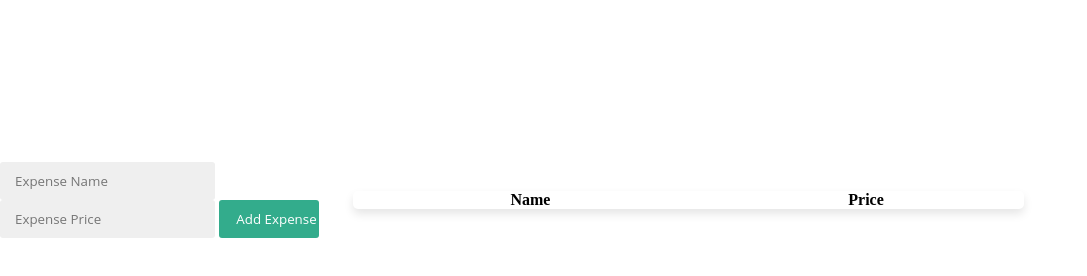
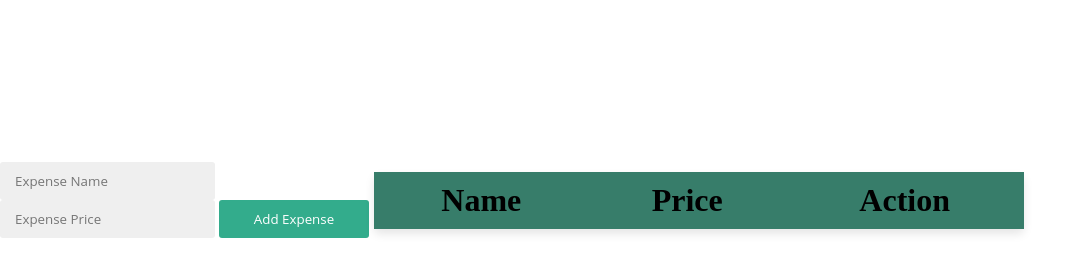
Before and after one commit to adamhayek2/expense-tracker, a plain HTML site: page index.html in a window 1280 px wide. Shown: the whole page, without its empty margins (0-1087 px from the left). Drawn offline with nearby package versions, Linux system fonts and the light colour scheme.

Commit message:
frontend <> adding styles

```diff
--- a/index.html
+++ b/index.html
@@ -21,6 +21,7 @@
             <tr>
                 <th>Name</th>
                 <th>Price</th>
+                <th>Action</th>
             </tr>
         </table>
     </div>
--- a/resources/css/styles.css
+++ b/resources/css/styles.css
@@ -28,8 +28,20 @@ input{
   transition: all .3s ease-in-out;
 }
 #add-button{
-    width: 100px;
-    padding: 10px 0 10px 15px;
+    width: 150px;
+    padding: 10px;
+    font-family: "Open Sans", sans;
+    font-weight: 400;
+    color: #ffffff;
+    background: #33ac8c;
+    border: 0;
+    border-radius: 3px;
+    outline: 0;
+    text-align: center;
+}
+button{
+    width: 70px;
+    padding: 10px;
     font-family: "Open Sans", sans;
     font-weight: 400;
     color: #ffffff;
@@ -38,7 +50,6 @@ input{
     border-radius: 3px;
     outline: 0;
 }
-
 #expenses-table{
     width: 100%;
     margin: 0 auto;
@@ -47,3 +58,16 @@ input{
     border-radius: 5px;
 
 }
+th{
+    font-size: 2rem;
+    background-color: #377D6A;
+}
+tr{
+    background-color: #d9ece8;
+    font-size: 1.2rem;
+    padding: 20px;
+}
+th, td{
+    padding: 10px;
+    text-align: center;
+}
```
